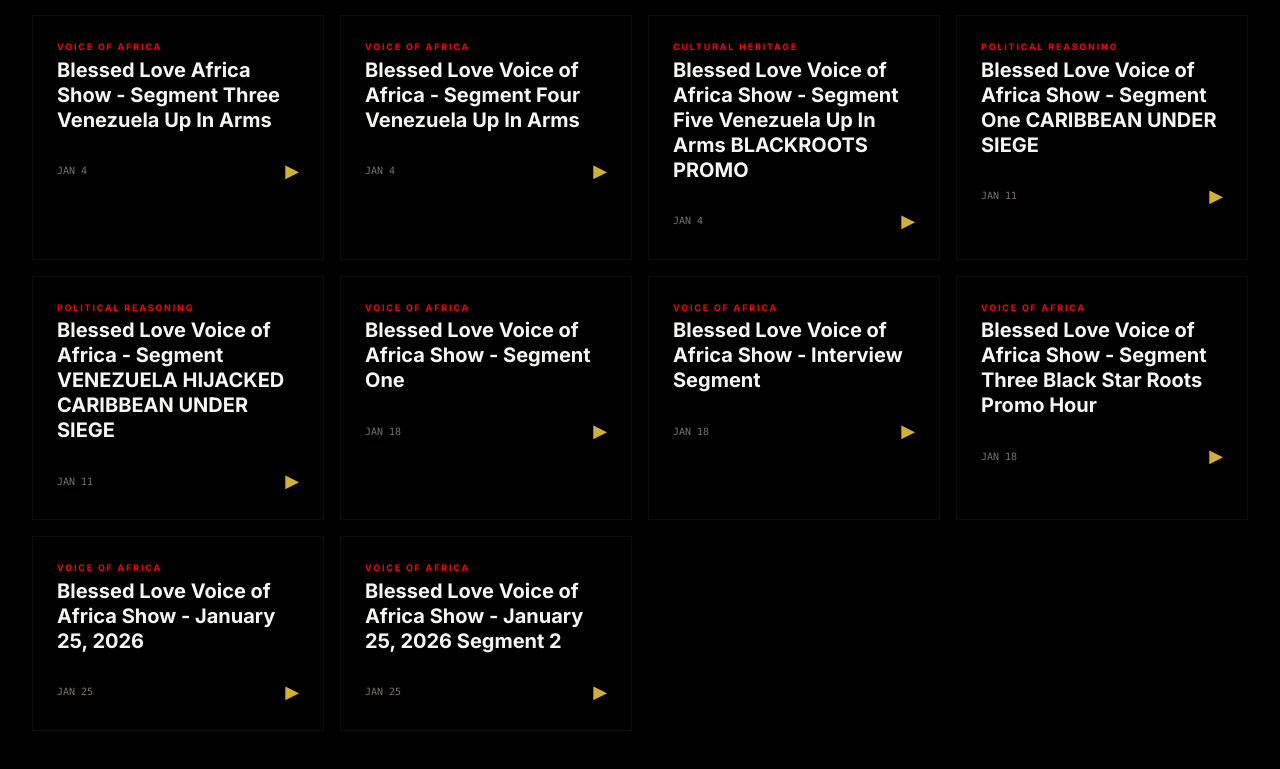
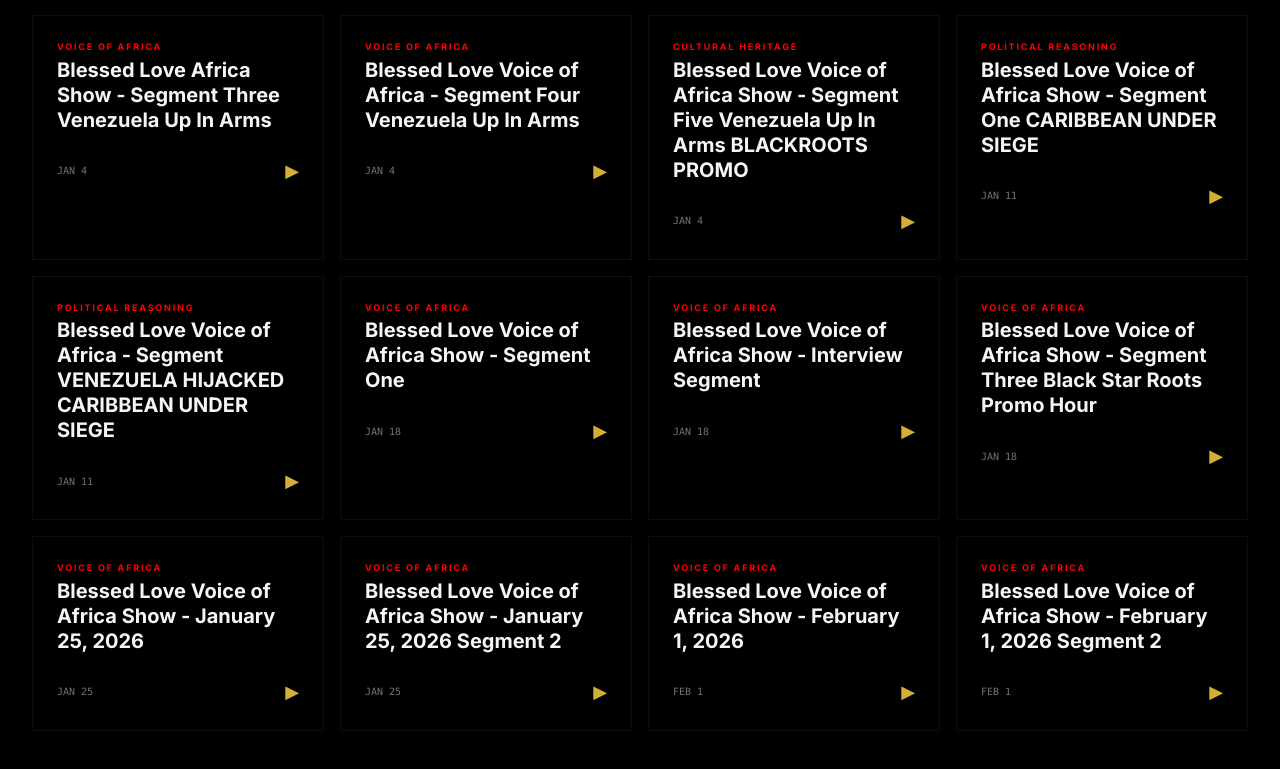
Before and after one commit to hypnoticproductions/rasta-prophet-pwa, a Next.js app: page / in a window 1280 px wide. Shown: the part 1900-2669 px from the top of the page. Built offline with nearby package versions, Linux system fonts and the light colour scheme.

Commit message:
Add February 1, 2026 episodes (Segment 1 & 2) to broadcast archive

```diff
--- a/data/episodes.ts
+++ b/data/episodes.ts
@@ -172,6 +172,23 @@ export const episodes: Episode[] = [
     description: "SEGMENT TWO: Continuation of today's powerful message and teachings.",
     archive_url: "https://archive.org/download/blessed-love-program-voice-africa-show-1-25-2026-segment-2/blessed%20love%20program%20voice%20africa%20show%201%2025%202026%20SEGMENT%202.mp3",
     published_date: "2026-01-25"
+  },
+  // February 1, 2026 Episodes
+  {
+    id: "19",
+    episode_number: 19,
+    title: "Blessed Love Voice of Africa Show - February 1, 2026",
+    description: "Today's broadcast - Bringing wisdom, truth, and enlightenment to the people.",
+    archive_url: "https://archive.org/download/show-on-2-1-2026/show%20on%202%201%202026.mp3",
+    published_date: "2026-02-01"
+  },
+  {
+    id: "20",
+    episode_number: 20,
+    title: "Blessed Love Voice of Africa Show - February 1, 2026 Segment 2",
+    description: "SEGMENT TWO: Continuation of today's powerful message and teachings.",
+    archive_url: "https://archive.org/download/show-on-2-1-2026-segment-2/show%20on%202%201%202026%20SEGMENT%202.mp3",
+    published_date: "2026-02-01"
   }
 ];
 
```
